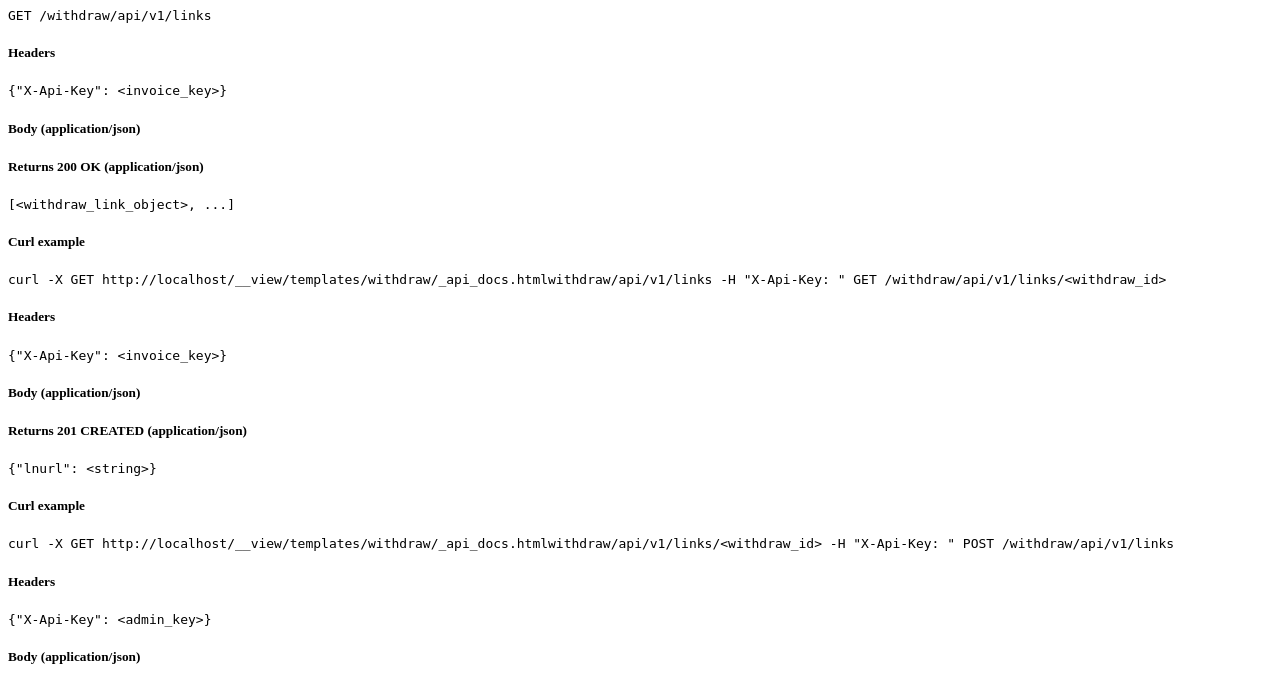
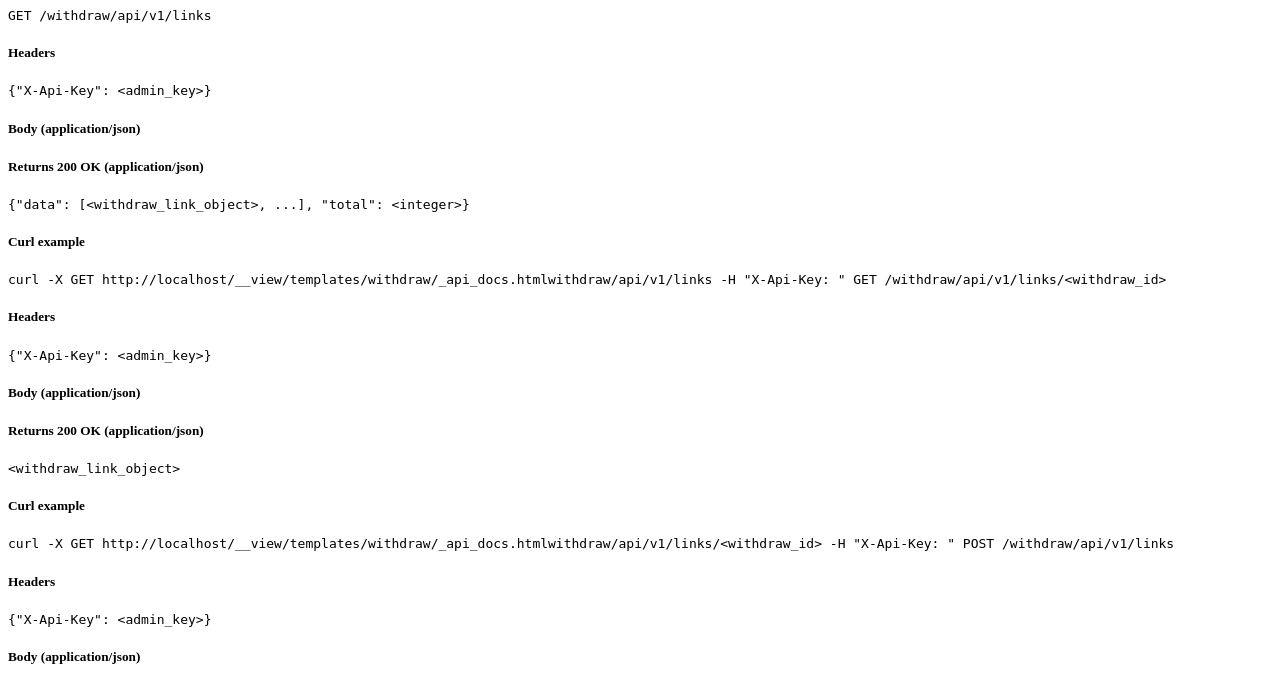
Before and after one commit to lnbits/withdraw, a Python web app: template templates/withdraw/_api_docs.html in a window 1280 px wide. Shown: the top 675 px of the page. Run offline with Jinja, Linux system fonts and the light colour scheme; the template is opened without the code that fills it, so the values that code supplies are empty.

Commit message:
fix: restrict withdrawal voucher management to owners

```diff
--- a/static/js/index.js
+++ b/static/js/index.js
@@ -186,7 +186,7 @@ window.app = Vue.createApp({
         .request(
           'GET',
           `/withdraw/api/v1/links?all_wallets=true&limit=${query.limit}&offset=${query.offset}`,
-          this.g.user.wallets[0].inkey
+          this.g.user.wallets[0].adminkey
         )
         .then(response => {
           this.withdrawLinks = response.data.data.map(mapWithdrawLink)
--- a/templates/withdraw/_api_docs.html
+++ b/templates/withdraw/_api_docs.html
@@ -15,16 +15,19 @@
       <q-card-section>
         <code><span class="text-blue">GET</span> /withdraw/api/v1/links</code>
         <h5 class="text-caption q-mt-sm q-mb-none">Headers</h5>
-        <code>{"X-Api-Key": &lt;invoice_key&gt;}</code><br />
+        <code>{"X-Api-Key": &lt;admin_key&gt;}</code><br />
         <h5 class="text-caption q-mt-sm q-mb-none">Body (application/json)</h5>
         <h5 class="text-caption q-mt-sm q-mb-none">
           Returns 200 OK (application/json)
         </h5>
-        <code>[&lt;withdraw_link_object&gt;, ...]</code>
+        <code>
+          {"data": [&lt;withdraw_link_object&gt;, ...], "total":
+          &lt;integer&gt;}
+        </code>
         <h5 class="text-caption q-mt-sm q-mb-none">Curl example</h5>
         <code
           >curl -X GET {{ request.base_url }}withdraw/api/v1/links -H
-          "X-Api-Key: <span v-text="g.user.wallets[0].inkey"></span>"
+          "X-Api-Key: <span v-text="g.user.wallets[0].adminkey"></span>"
         </code>
       </q-card-section>
     </q-card>
@@ -42,17 +45,17 @@
           /withdraw/api/v1/links/&lt;withdraw_id&gt;</code
         >
         <h5 class="text-caption q-mt-sm q-mb-none">Headers</h5>
-        <code>{"X-Api-Key": &lt;invoice_key&gt;}</code><br />
+        <code>{"X-Api-Key": &lt;admin_key&gt;}</code><br />
         <h5 class="text-caption q-mt-sm q-mb-none">Body (application/json)</h5>
         <h5 class="text-caption q-mt-sm q-mb-none">
-          Returns 201 CREATED (application/json)
+          Returns 200 OK (application/json)
         </h5>
-        <code>{"lnurl": &lt;string&gt;}</code>
+        <code>&lt;withdraw_link_object&gt;</code>
         <h5 class="text-caption q-mt-sm q-mb-none">Curl example</h5>
         <code
           >curl -X GET {{ request.base_url
           }}withdraw/api/v1/links/&lt;withdraw_id&gt; -H "X-Api-Key:
-          <span v-text="g.user.wallets[0].inkey"></span>"
+          <span v-text="g.user.wallets[0].adminkey"></span>"
         </code>
       </q-card-section>
     </q-card>
--- a/views_api.py
+++ b/views_api.py
@@ -23,7 +23,7 @@ withdraw_ext_api = APIRouter(prefix="/api/v1")
 @withdraw_ext_api.get("/links", status_code=HTTPStatus.OK)
 async def api_links(
     request: Request,
-    key_info: WalletTypeInfo = Depends(require_invoice_key),
+    key_info: WalletTypeInfo = Depends(require_admin_key),
     all_wallets: bool = Query(False),
     offset: int = Query(0),
     limit: int = Query(0),
@@ -54,7 +54,7 @@ async def api_links(
 async def api_link_retrieve(
     request: Request,
     link_id: str,
-    key_info: WalletTypeInfo = Depends(require_invoice_key),
+    key_info: WalletTypeInfo = Depends(require_admin_key),
 ) -> WithdrawLink:
     link = await get_withdraw_link(link_id, 0)
 
```
Also changed, not shown: tests/test_init.py (+115 -5 lines), views.py (+20 -12 lines).
